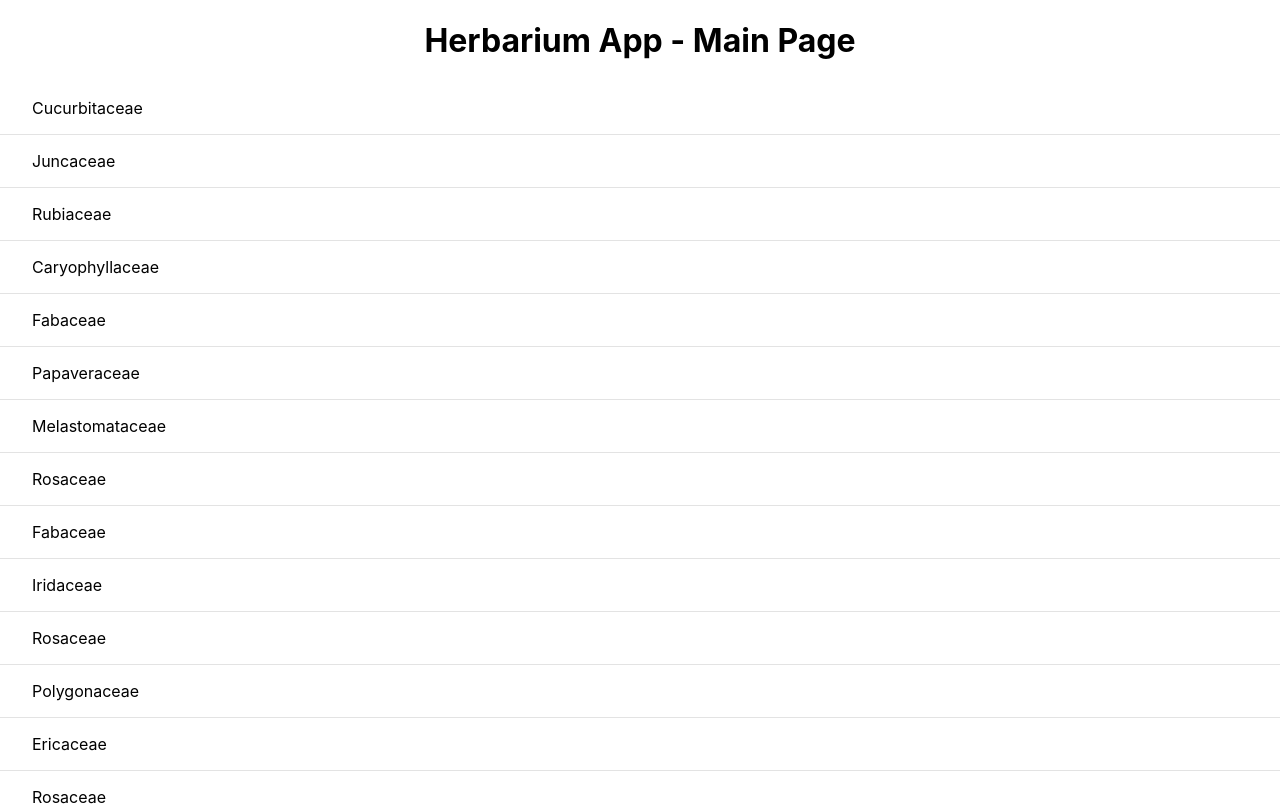
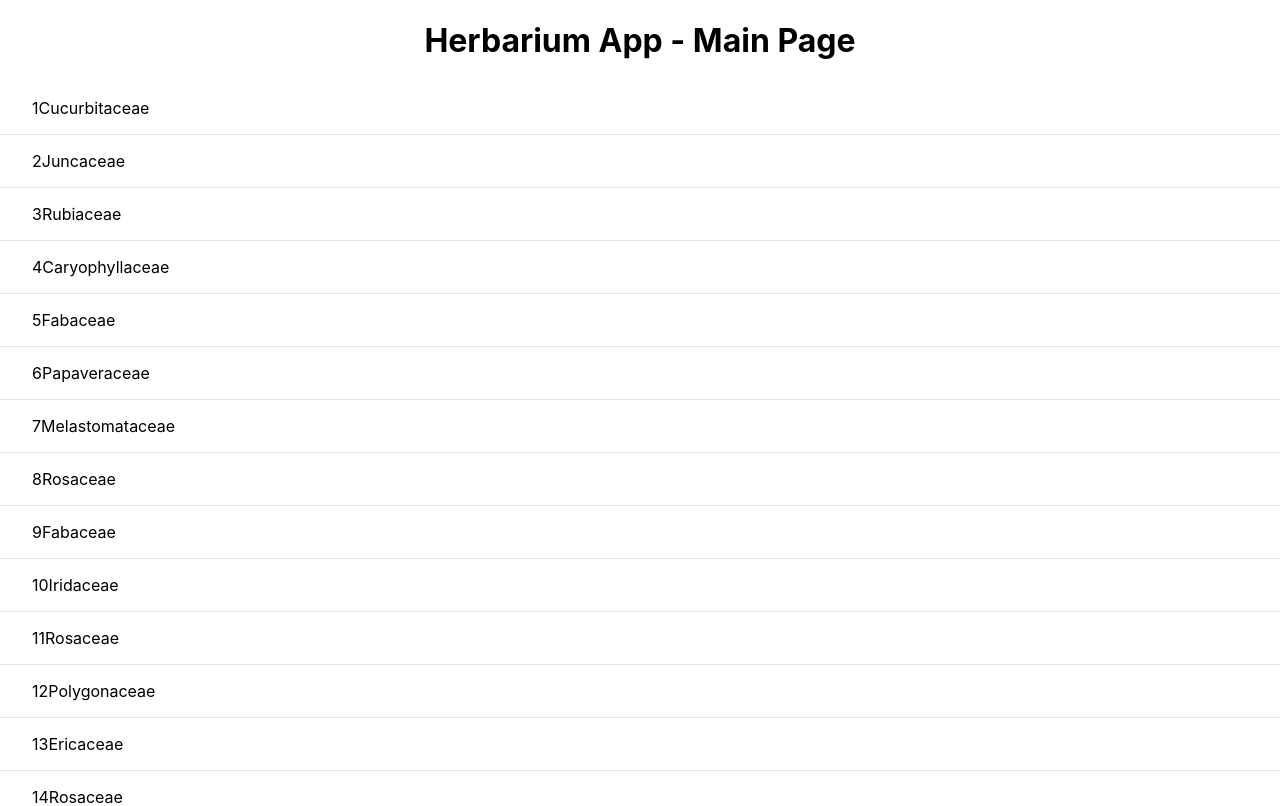
Before and after one commit to fresh-js-devs/herbarium, a React (Create React App) app: page / in a window 1280 px wide. Shown: the top 806 px of the page. Built offline with nearby package versions, Linux system fonts and the light colour scheme.

Commit message:
some little changes in UI

```diff
--- a/src/components/HerbItem/HerbItem.js
+++ b/src/components/HerbItem/HerbItem.js
@@ -1,11 +1,11 @@
 import React from 'react';
 import './HerbItem.css';
 
-const HerbItem =({key, familyName, commonName})=>{
+const HerbItem =({id, familyName, commonName})=>{
     return(
         <div className='herbitem'>
             <div className='herbitem__content'>
-               {key}
+               {id}
                {familyName}
             </div>
         </div>
--- a/src/pages/MainPage/MainPage.js
+++ b/src/pages/MainPage/MainPage.js
@@ -9,7 +9,7 @@ const MainPage = () => {
             <h1>Herbarium App - Main Page</h1>
             {plants.map(({id, familyName, commonName})=>(
                 <HerbItem
-                    key={id}
+                    id={id}
                     familyName={familyName}
                     commonName={commonName}
                 />
```
